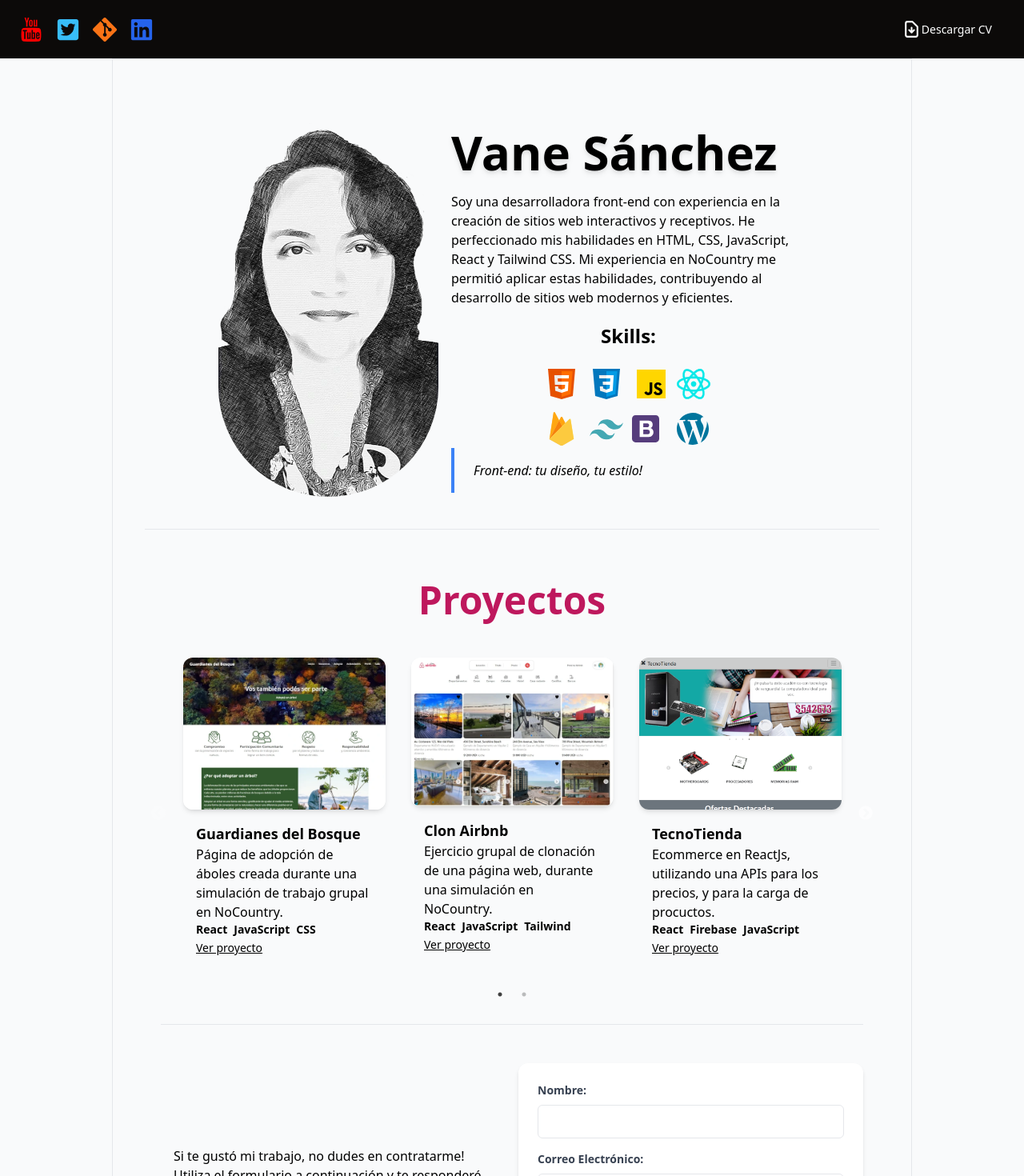
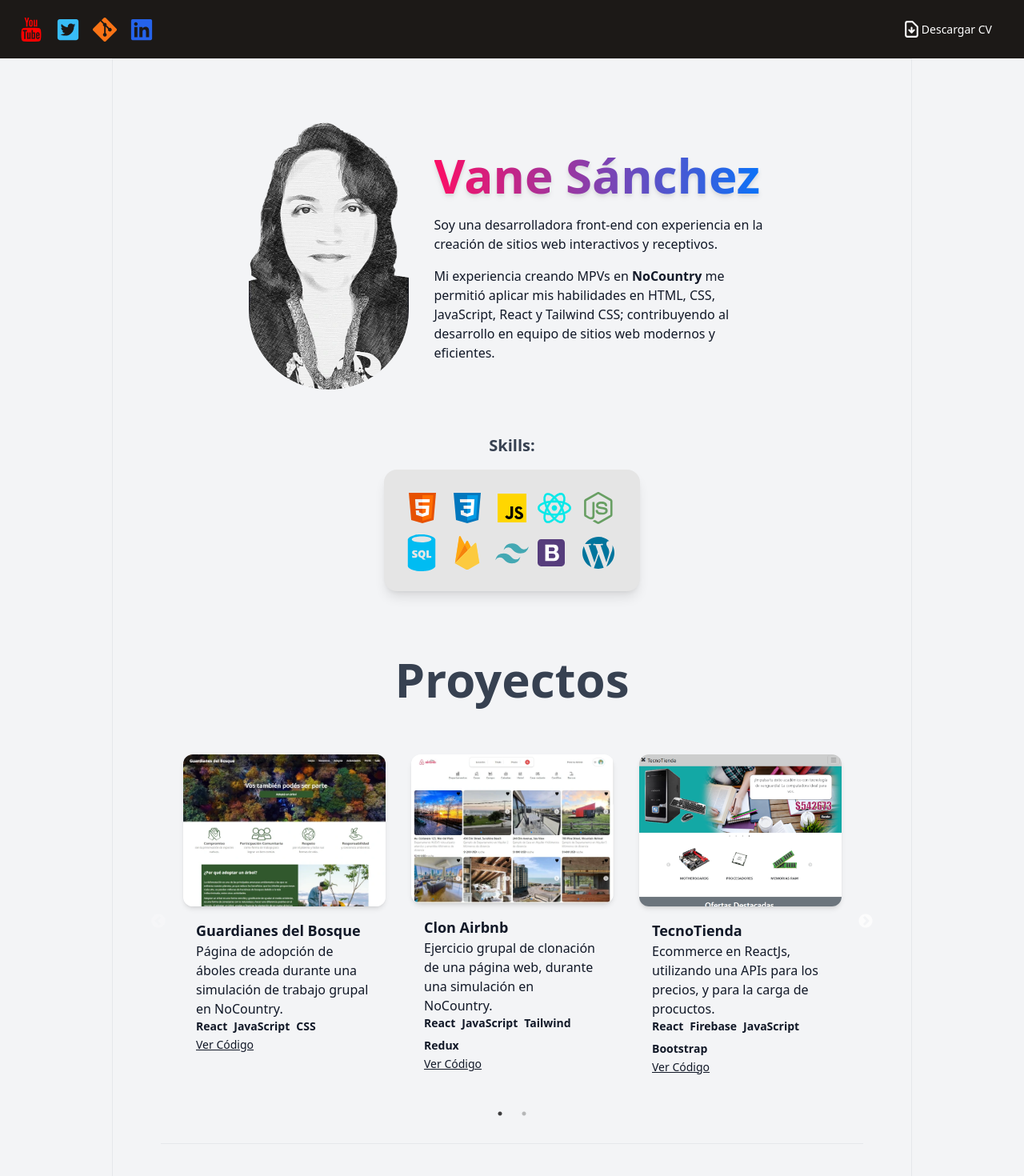
Before and after one commit to NezziY/portfolio, a React (Vite) app: page / in a window 1280 px wide. Shown: the top 1470 px of the page at 80% size. Built offline with nearby package versions, Linux system fonts and the light colour scheme; what tailwindcss-animated would draw is missing.

Commit message:
Modificación de estilos

```diff
--- a/src/App.jsx
+++ b/src/App.jsx
@@ -7,47 +7,43 @@ import Skills from "./components/Skills";
 
 function App() {
   return (
-    <div className="bg-gray-50">
+    <div className="bg-gray-100">
       <Header />
 
       {/* ------------------PRESENTACION---------------------- */}
 
-      <main className="p-10 max-w-[1000px] border  mx-auto">
-        <div className="container border-b  p-4">
+      <main className="p-10 max-w-[1000px] border text-gray-900 mx-auto">
+        <div className="container p-4">
           <div className="md:flex items-center justify-center gap-4">
             <div>
               <img
                 src={fotoport}
                 alt="Image"
+                style={{ width: "200px" }}
                 className="object-cover rounded-full mx-auto mb-6 animate-fade animate-duration-[2000ms] hidden sm:block"
               />
             </div>
-            <div className="md:w-3/5 lg:w-2/3 xl:w-1/2">
-              <h2 className="text-4xl drop-shadow-md md:text-6xl font-extrabold mb-5 animate-fade animate-duration-[2000ms]">
+            <div className="md:w-3/5 lg:w-2/3 xl:w-1/2 pl-4">
+              <h2 className="text-4xl drop-shadow-md md:text-6xl font-extrabold mb-5 animate-fade animate-duration-[2000ms] gradient-text">
                 Vane Sánchez
               </h2>
               <p className="mb-4">
                 Soy una desarrolladora front-end con experiencia en la creación
-                de sitios web interactivos y receptivos. He perfeccionado mis
-                habilidades en HTML, CSS, JavaScript, React y Tailwind CSS. Mi
-                experiencia en NoCountry me permitió aplicar estas habilidades,
-                contribuyendo al desarrollo de sitios web modernos y eficientes.
+                de sitios web interactivos y receptivos.
               </p>
-              <div>
-                <div>
-                  <Skills />
-                </div>
-                <div>
-                  <blockquote className="italic py-4 px-6 border-l-4 border-blue-500">
-                    Front-end: tu diseño, tu estilo!
-                  </blockquote>
-                </div>
-              </div>
+              <p>
+                Mi experiencia creando MPVs en <b>NoCountry</b>  me permitió aplicar mis habilidades
+                en HTML, CSS, JavaScript, React y Tailwind CSS; contribuyendo al
+                desarrollo en equipo de sitios web modernos y eficientes.
+              </p>
             </div>
           </div>
         </div>
         <div>
-        <Projects />
+          <Skills />
+        </div>
+        <div>
+          <Projects />
         </div>
 
         <div>
--- a/src/components/Header.jsx
+++ b/src/components/Header.jsx
@@ -11,7 +11,7 @@ function Header() {
   };
   return (
     <div>
-      <header className="bg-stone-950 text-white py-4 px-6">
+      <header className="bg-stone-900 text-white py-4 px-6">
         <div className="md:flex justify-between items-center">
           <div className="flex justify-center">
             <a
--- a/src/components/Projects.jsx
+++ b/src/components/Projects.jsx
@@ -56,6 +56,7 @@ function Projects() {
         { text: "CSS" },
       ],
       link: "https://guardianesdelbosque.vercel.app/",
+      git: "https://github.com/No-Country/s12-20-m-python",
       image: p7,
     },
     {
@@ -67,8 +68,10 @@ function Projects() {
         { text: "React" },
         { text: "JavaScript" },
         { text: "Tailwind" },
+        { text: "Redux" },
       ],
       link: "https://c14-02-m-node-react.vercel.app/",
+      git: "https://github.com/No-Country/c14-02-m-node-react",
       image: p8,
     },
     {
@@ -79,9 +82,10 @@ function Projects() {
         { text: "React" },
         { text: "Firebase" },
         { text: "JavaScript" },
+        { text: "Bootstrap" },
       ],
-
       link: "https://tecnocompu-23302.web.app/",
+      git: "https://github.com/VicenteCaldarone/23302-grupo1-tecnotienda",
       image: p6,
     },
     {
@@ -95,6 +99,7 @@ function Projects() {
         { text: "Bootstrap" },
       ],
       link: "https://peppy-croissant-5e5c96.netlify.app/",
+      git: "https://github.com/NezziY/humaya-tp",
       image: p2,
     },
     {
@@ -108,13 +113,14 @@ function Projects() {
         { text: "Tailwind" },
       ],
       link: "https://effortwork.netlify.app/",
+      git: "https://github.com/NezziY/kaban-react",
       image: p5,
     },
   ];
 
   return (
     <div className="slider-container p-8">
-      <h1 className="text-5xl text-center my-8 font-bold text-pink-700">
+      <h1 className="text-6xl text-center my-12 font-extrabold text-gray-700">
         Proyectos
       </h1>
       <Slider {...settings}>
@@ -131,15 +137,15 @@ function Projects() {
               <div className="p-4">
                 <h3 className="font-bold text-lg">{project.title}</h3>
                 <p>{project.description}</p>
-                <ul className="flex gap-2">
+                <ul className="flex flex-wrap gap-2">
                   {project.technologies.map((tech, i) => (
                     <li key={i} className="font-bold text-sm">
                       {tech.text}
                     </li>
                   ))}
                 </ul>
-                <a href={project.link} className="text-sm underline">
-                  Ver proyecto
+                <a href={project.git} className="text-sm underline">
+                  Ver Código
                 </a>
               </div>
             </div>
--- a/src/components/Skills.jsx
+++ b/src/components/Skills.jsx
@@ -12,15 +12,15 @@ import wp from "../images/wordpress-color-svgrepo-com.svg";
 function Skills() {
   return (
     <div>
-      <p className="my-5 text-2xl font-bold text-center">Skills:</p>
       <div className="flex flex-col justify-center items-center">
-        <div className="grid grid-cols-4 gap-2 items-center">
+        <h1 className="text-xl font-extrabold text-gray-700 my-4">Skills:</h1>
+        <div className="grid grid-cols-5 gap-2 items-center bg-neutral-200 p-6 rounded-2xl shadow-lg">
           <img src={htmlImage} sizes={12} />
           <img src={cssImage} sizes={12} />
           <img src={jsImage} width={48} />
           <img src={reactImage} width={42} />
-          {/* <img src={node} width={40} /> */}
-          {/* <img src={sql} width={46} /> */}
+          <img src={node} width={40} />
+          <img src={sql} width={46} />
           <img src={firebaseImage} width={48} />
           <img src={tailwindImage} width={48} />
           <img src={bootsT} width={34} />
--- a/src/index.css
+++ b/src/index.css
@@ -3,9 +3,15 @@
 @tailwind utilities;
 
 .slider-container {
-    width: 100%; /* O el ancho deseado */
-  }
+  width: 100%; /* O el ancho deseado */
+}
 
-  .slider-item {
-    width: 100%; /* Esto asegura que todos los elementos del slider tengan el mismo ancho */
-  }
+.slider-item {
+  width: 100%; /* Esto asegura que todos los elementos del slider tengan el mismo ancho */
+}
+
+.gradient-text {
+  background-image: linear-gradient(to right,#fc0e65, #0077ff );
+  -webkit-background-clip: text;
+  -webkit-text-fill-color: transparent;
+}
```
